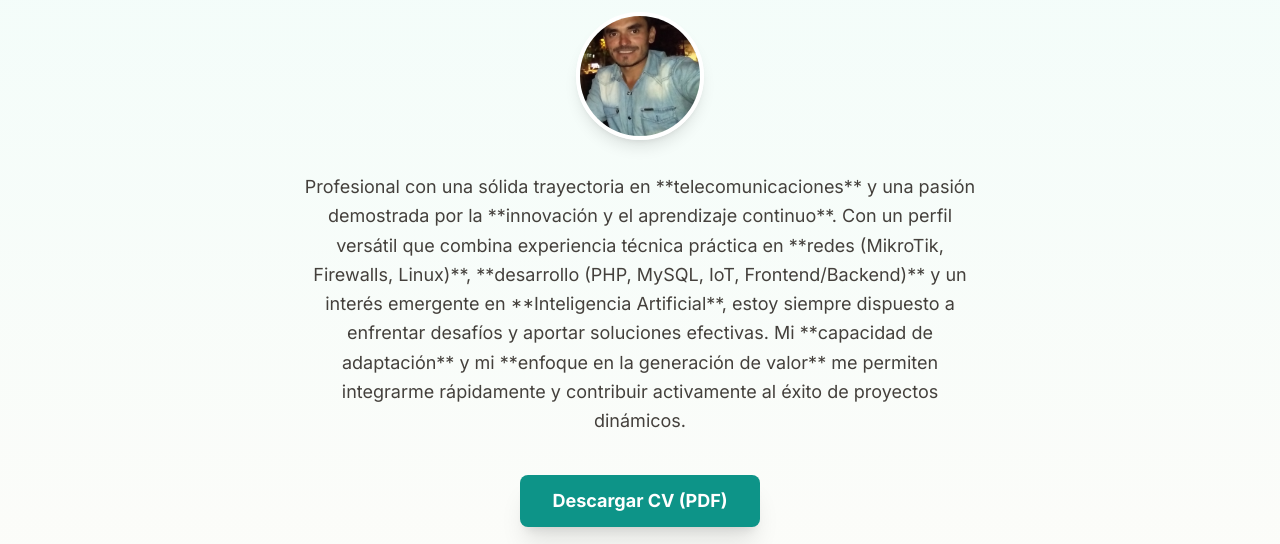
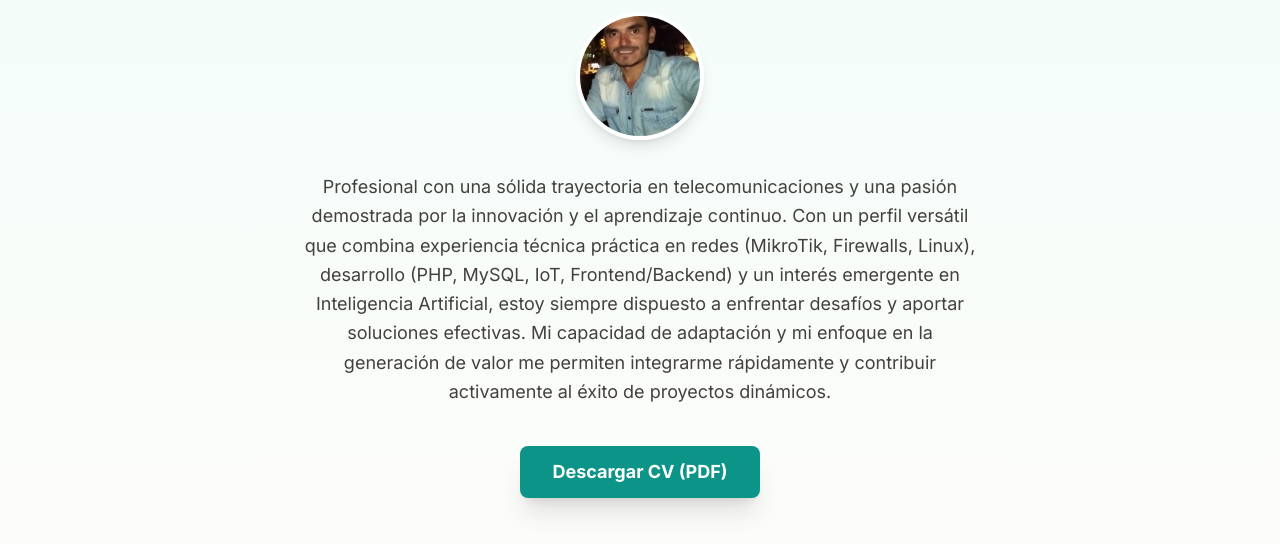
Before and after one commit to santiagogiuggia/cvweb, a plain HTML site: page index.html in a window 1280 px wide. Shown: the part 256-800 px from the top of the page. Drawn offline with nearby package versions, Linux system fonts and the light colour scheme.

Commit message:
Update index.html

```diff
--- a/index.html
+++ b/index.html
@@ -128,7 +128,7 @@
                 <img src="assets/IMG_20210328_202346538.jpg" alt="Foto de Santiago Giuggia" class="w-32 h-32 rounded-full object-cover shadow-lg border-4 border-white">
             </div>
             <p class="mt-8 text-lg text-stone-700 leading-relaxed max-w-2xl mx-auto">
-                Profesional con una sólida trayectoria en **telecomunicaciones** y una pasión demostrada por la **innovación y el aprendizaje continuo**. Con un perfil versátil que combina experiencia técnica práctica en **redes (MikroTik, Firewalls, Linux)**, **desarrollo (PHP, MySQL, IoT, Frontend/Backend)** y un interés emergente en **Inteligencia Artificial**, estoy siempre dispuesto a enfrentar desafíos y aportar soluciones efectivas. Mi **capacidad de adaptación** y mi **enfoque en la generación de valor** me permiten integrarme rápidamente y contribuir activamente al éxito de proyectos dinámicos.
+                Profesional con una sólida trayectoria en telecomunicaciones y una pasión demostrada por la innovación y el aprendizaje continuo. Con un perfil versátil que combina experiencia técnica práctica en redes (MikroTik, Firewalls, Linux), desarrollo (PHP, MySQL, IoT, Frontend/Backend) y un interés emergente en Inteligencia Artificial, estoy siempre dispuesto a enfrentar desafíos y aportar soluciones efectivas. Mi capacidad de adaptación y mi enfoque en la generación de valor me permiten integrarme rápidamente y contribuir activamente al éxito de proyectos dinámicos.
             </p>
             <div class="mt-10">
                 <a href="assets/Santiago_Giuggia_CV.pdf" download class="inline-block brand-bg-primary text-white font-bold py-3 px-8 rounded-lg shadow-xl hover:bg-teal-700 transition-all text-lg">
```
